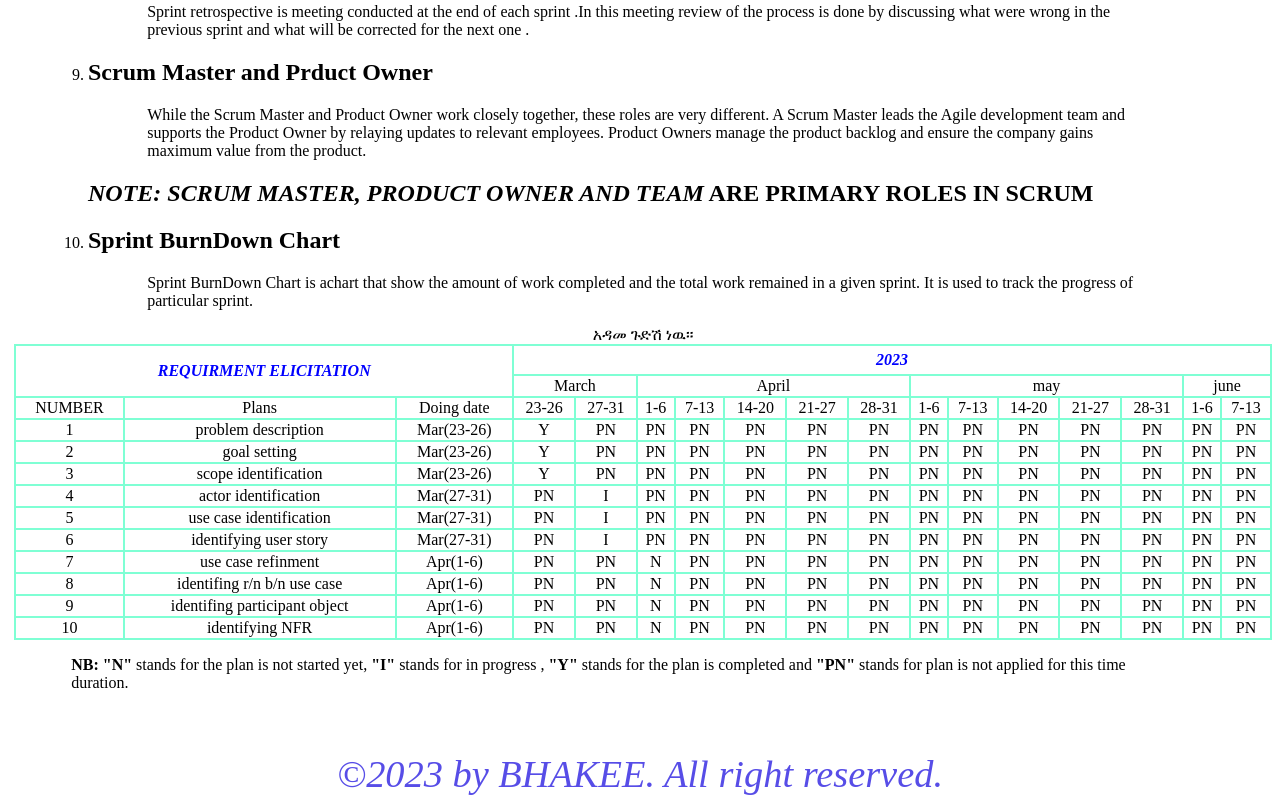
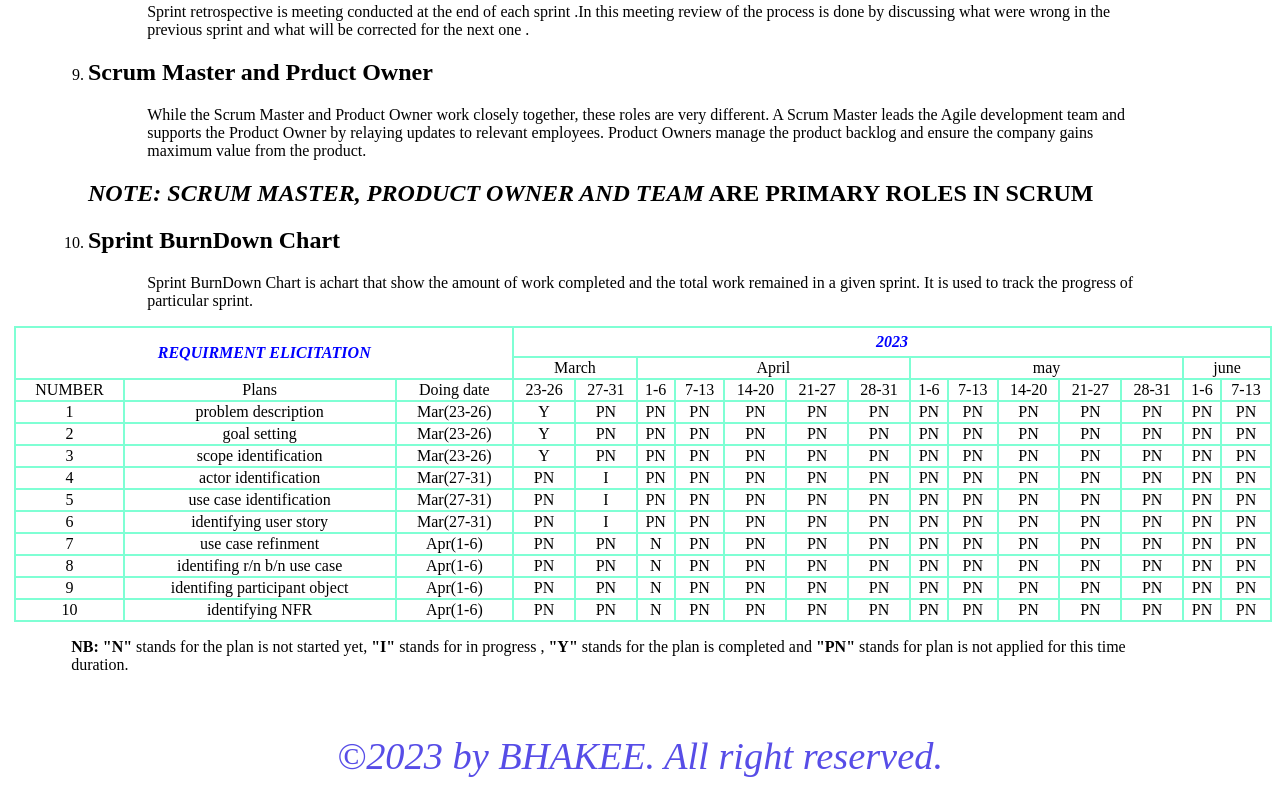
Before and after one commit to HabtamuArgeta/EUEEP, a plain HTML site: page index.html in a window 1280 px wide. Shown: the part 2320-3124 px from the top of the page. Drawn offline with Linux system fonts and the light colour scheme.

Commit message:
commit with removal of table caption

```diff
--- a/index.html
+++ b/index.html
@@ -211,7 +211,7 @@
 
                 <div style="overflow-x:auto; margin-left:0.5%;">
                         <table  style="width:100%">
-                            <caption> አዳመ ጉድሽ ነዉ። </caption>
+
                             <tr id="r1" >
                                 <th colspan="3" rowspan="2" style="text-align:center">REQUIRMENT ELICITATION</th>
                                 <th colspan="14" class="td1"> 2023 </th>
```
